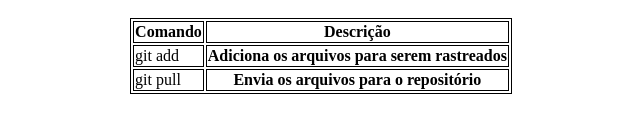
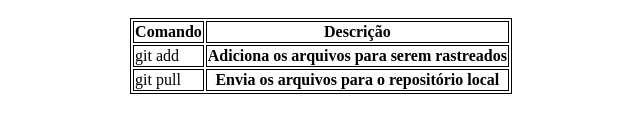
Before and after one commit to gabrieldss808/SiteLiveCode, a plain HTML site: page index.html in a window 1280 px wide. Shown: the part 492-622 px from the top of the page, 319-959 px from the left. Drawn offline with Linux system fonts and the light colour scheme.

Commit message:
Teste do git lens

```diff
--- a/index.html
+++ b/index.html
@@ -36,7 +36,7 @@
                     </tr>
                     <tr>
                         <td>git pull</td>
-                        <th>Envia os arquivos para o repositório</th>
+                        <th>Envia os arquivos para o repositório local</th>
                     </tr>
                 </tbody>
             </table>
```
